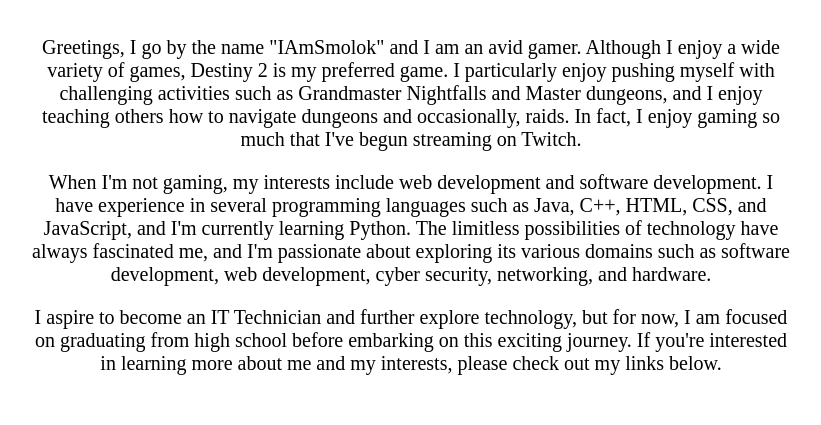
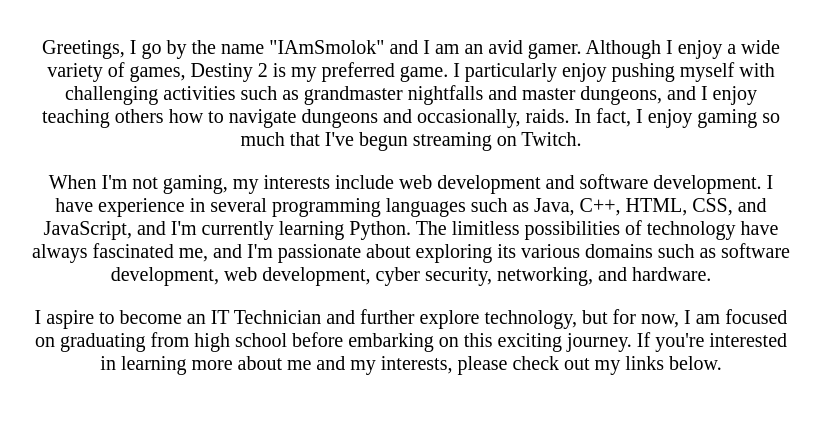
Before and after one commit to IAmSmolok/IAmSmolokWebsite, a plain HTML site: page index.html in a window 1280 px wide. Shown: the part 88-513 px from the top of the page, without its empty margins (229-1050 px from the left). Drawn offline with Linux system fonts and the light colour scheme.

Commit message:
Capitalization Fixes

```diff
--- a/index.html
+++ b/index.html
@@ -8,7 +8,7 @@
     <body>
     <h1 id="header">IAmSmolok</h1>
     <div id="text">
-        <p>Greetings, I go by the name "IAmSmolok" and I am an avid gamer. Although I enjoy a wide variety of games, Destiny 2 is my preferred game. I particularly enjoy pushing myself with challenging activities such as Grandmaster Nightfalls and Master dungeons, and I enjoy teaching others how to navigate dungeons and occasionally, raids. In fact, I enjoy gaming so much that I've begun streaming on Twitch.</p>
+        <p>Greetings, I go by the name "IAmSmolok" and I am an avid gamer. Although I enjoy a wide variety of games, Destiny 2 is my preferred game. I particularly enjoy pushing myself with challenging activities such as grandmaster nightfalls and master dungeons, and I enjoy teaching others how to navigate dungeons and occasionally, raids. In fact, I enjoy gaming so much that I've begun streaming on Twitch.</p>
         <p>When I'm not gaming, my interests include web development and software development. I have experience in several programming languages such as Java, C++, HTML, CSS, and JavaScript, and I'm currently learning Python. The limitless possibilities of technology have always fascinated me, and I'm passionate about exploring its various domains such as software development, web development, cyber security, networking, and hardware.</p>
         <p>I aspire to become an IT Technician and further explore technology, but for now, I am focused on graduating from high school before embarking on this exciting journey. If you're interested in learning more about me and my interests, please check out my links below.</p>
     </div>
```
